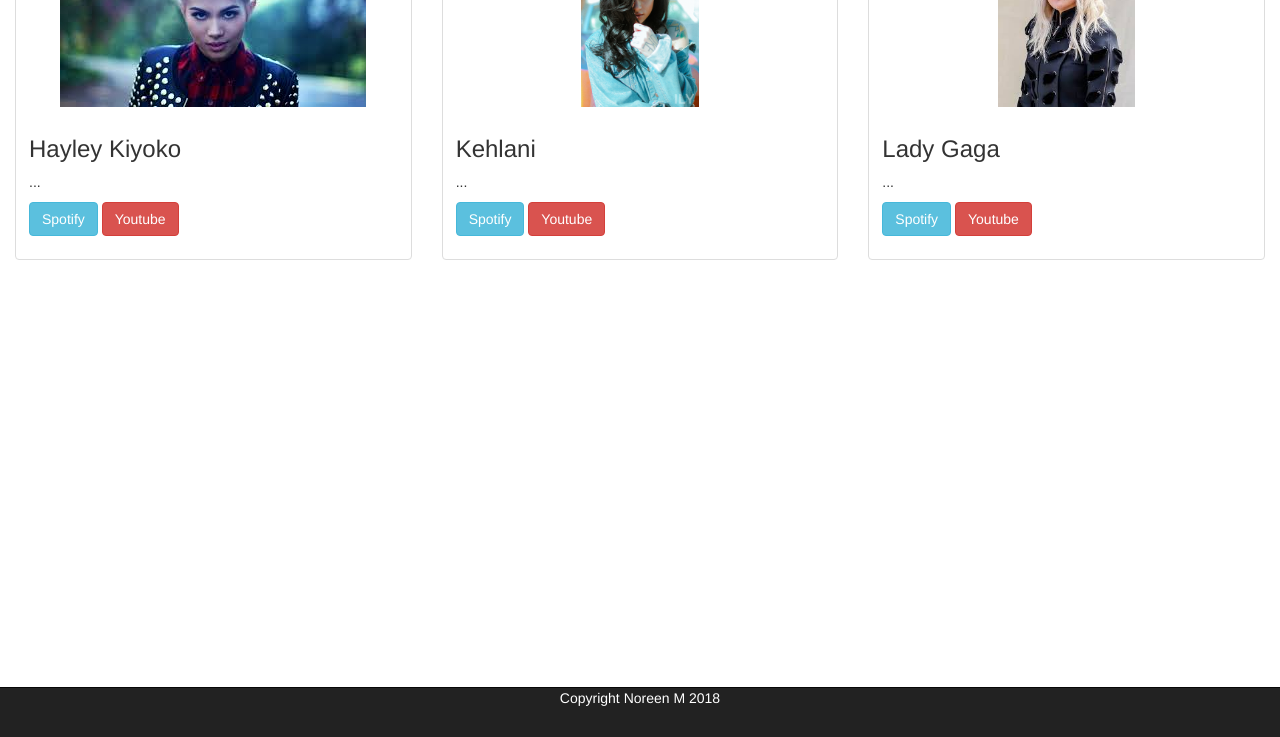
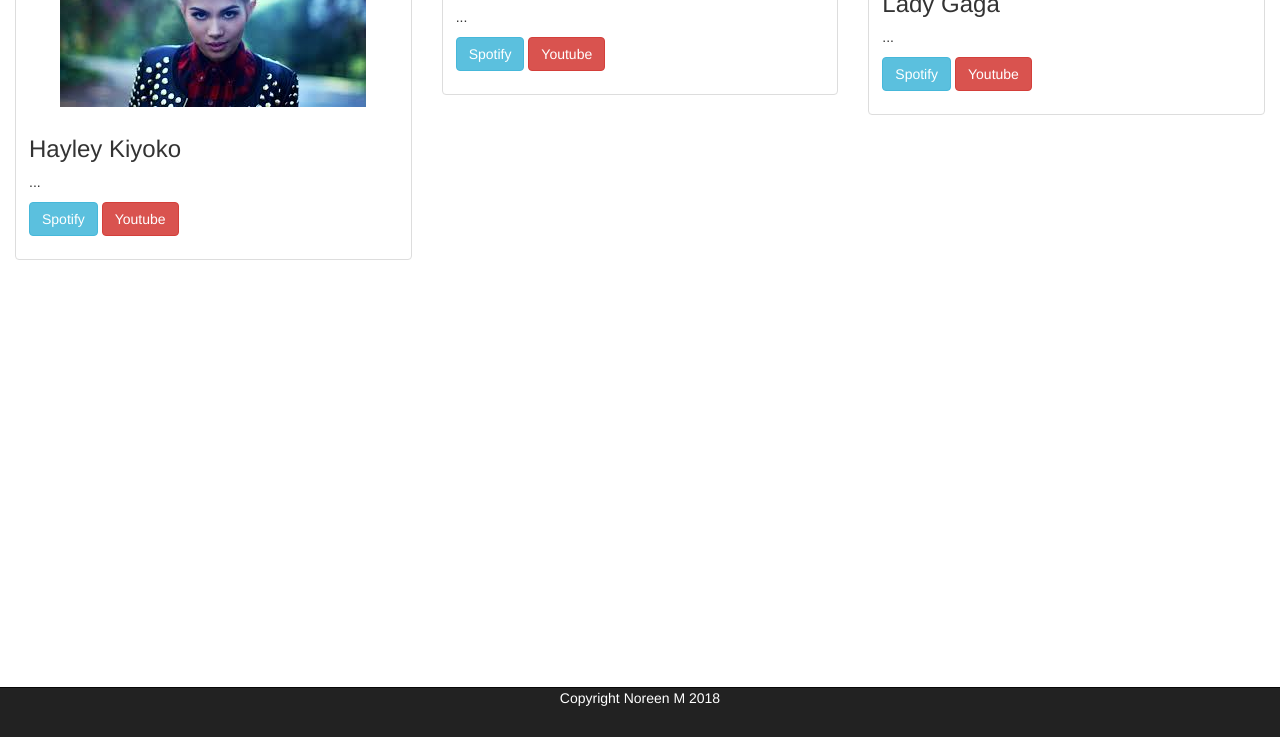
Before and after one commit to Norby257/PrideMonthMusic-, a plain HTML site: page index.html in a window 1280 px wide. Shown: the part 63-800 px from the top of the page. Drawn offline with nearby package versions, Linux system fonts and the light colour scheme.

Commit message:
replaced with img for artists ep's

```diff
--- a/index.html
+++ b/index.html
@@ -74,7 +74,7 @@
                   <!-- <div class="row"> -->
                         <div class="col-md-4">
                           <div class="thumbnail">
-                            <img src="assets/images/kehlani.jpg" alt="Kehlani">
+                            <!-- <img src="assets/images/kehlani.jpg" alt="Kehlani"> -->
                             <div class="caption">
                               <h3>Kehlani</h3>
                               <p>...</p>
```
Also changed, not shown: assets/images/a_belle_to_remember.jpg (added), assets/images/citrine.jpg (added), assets/images/feelings.jpg (added), assets/images/kehlani.jpg (deleted), assets/images/ladyGaga.jpg (deleted), assets/images/this_side_of_paradise.jpg (added).
